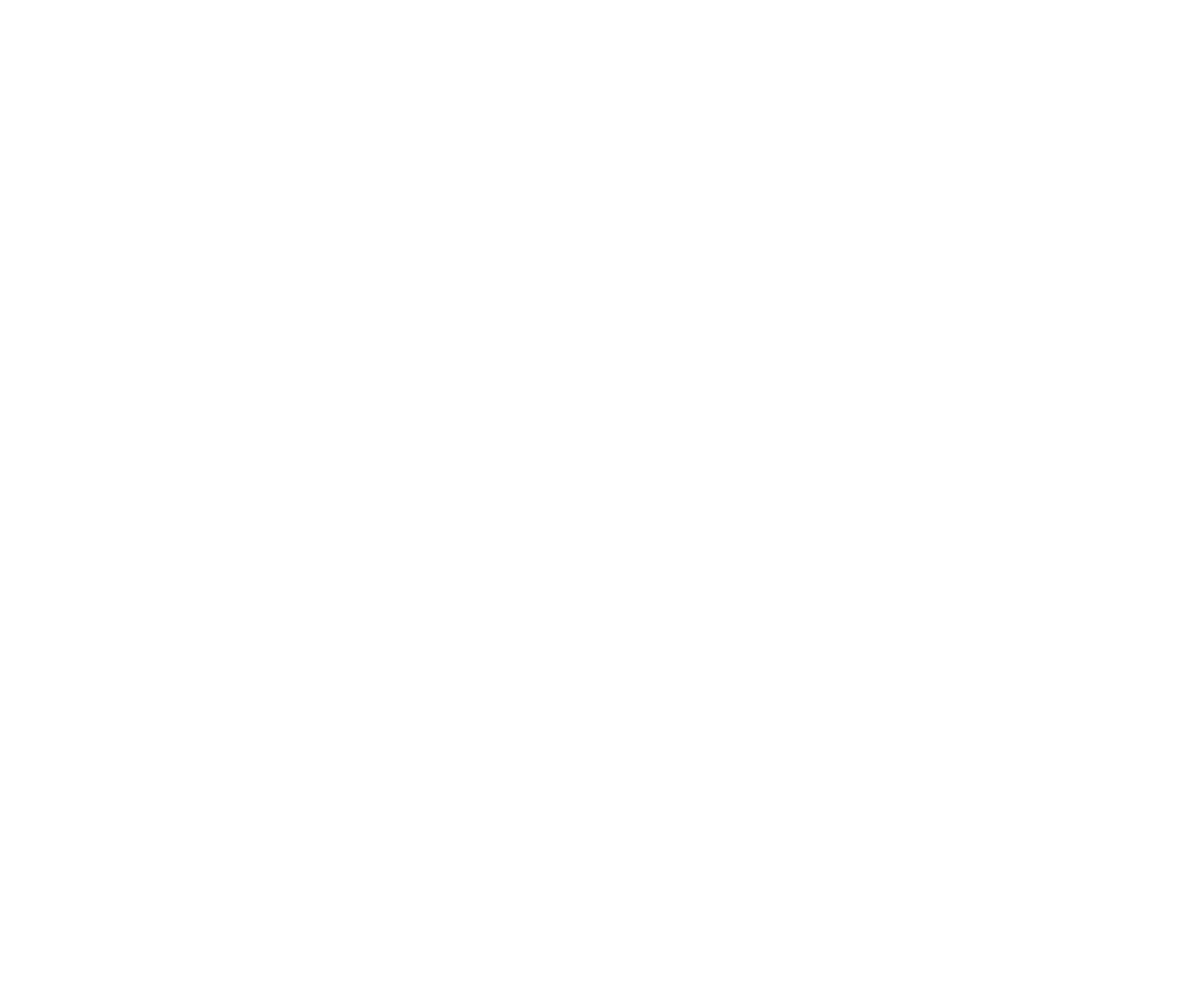
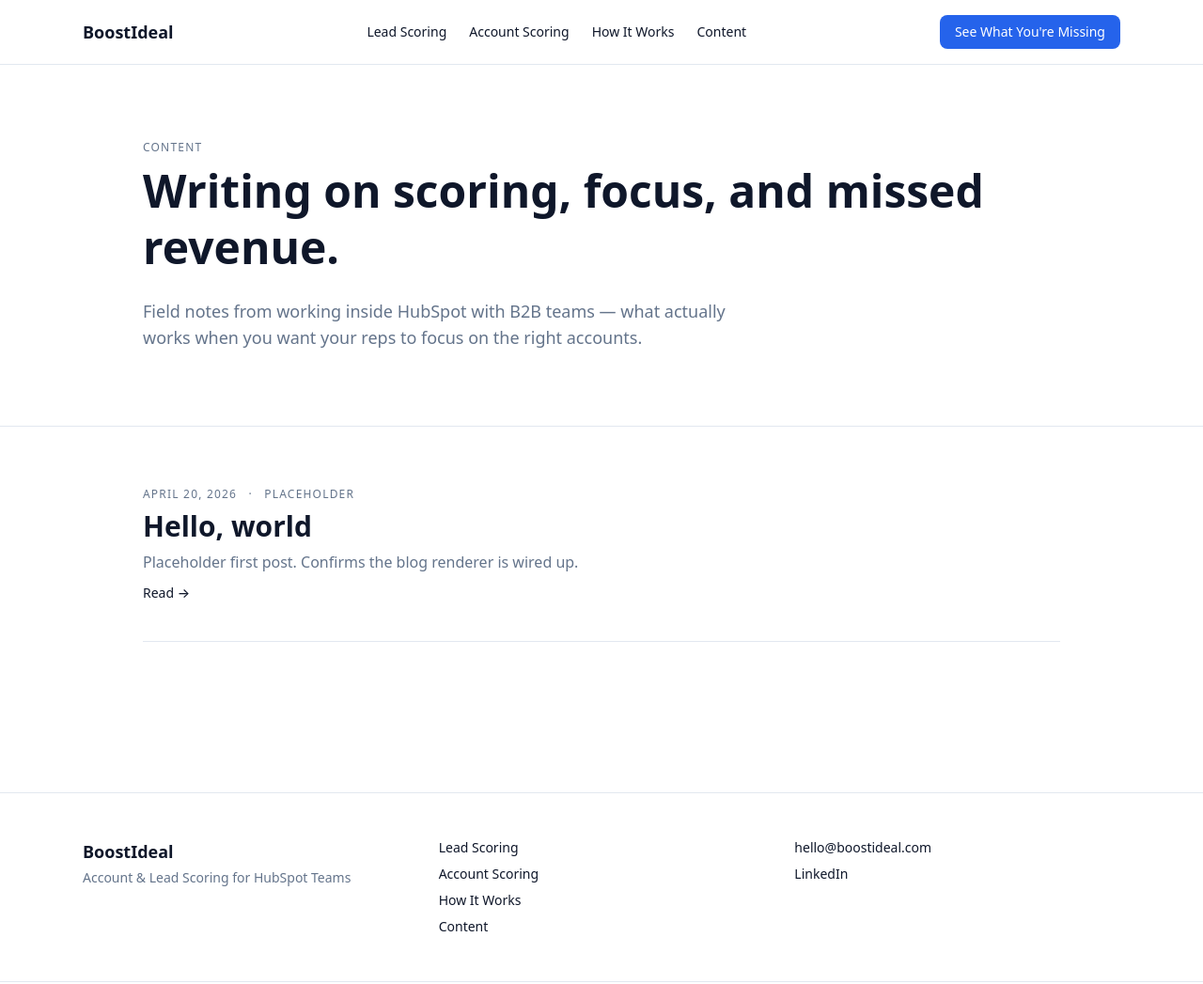
Before and after one commit to gt-quantum/boostideal-website, an Astro site: page /blog in a window 1280 px wide. Before the commit this address had no page. Shown: the top 1047 px of the page at 94% size. Before the commit the page ends 800 px from the top, so only its background shows below. Built offline with nearby package versions, Linux system fonts and the light colour scheme; Astro itself is replaced by a stand-in of ours.

Commit message:
Add /blog collection listing; rename Resources to Content
Creates src/pages/blog/index.astro that reads the blog content
collection, filters drafts, sorts by publishDate desc, and renders
title / description / date / tags with links to each post.

Renames the "Resources" nav + footer link to "Content" and points
it at /blog. Previously it pointed at a non-existent /#resources
anchor.

Adds "← All posts" navigation at the top and bottom of each blog
post so the collection is browseable end-to-end.

```diff
--- a/src/components/Footer.astro
+++ b/src/components/Footer.astro
@@ -12,7 +12,7 @@
       <a href="/#what-you-get" class="hover:underline">Lead Scoring</a>
       <a href="/#what-you-get" class="hover:underline">Account Scoring</a>
       <a href="/#how-it-works" class="hover:underline">How It Works</a>
-      <a href="/#resources" class="hover:underline">Resources</a>
+      <a href="/blog" class="hover:underline">Content</a>
     </nav>
 
     <div class="flex flex-col gap-2 text-sm">
--- a/src/components/Nav.astro
+++ b/src/components/Nav.astro
@@ -8,7 +8,7 @@
       <a href="/#what-you-get" class="hover:underline">Lead Scoring</a>
       <a href="/#what-you-get" class="hover:underline">Account Scoring</a>
       <a href="/#how-it-works" class="hover:underline">How It Works</a>
-      <a href="/#resources" class="hover:underline">Resources</a>
+      <a href="/blog" class="hover:underline">Content</a>
     </nav>
 
     <button
--- a/src/pages/blog/[...slug].astro
+++ b/src/pages/blog/[...slug].astro
@@ -36,11 +36,17 @@
   jsonLd={jsonLd}
 >
   <article class="mx-auto max-w-3xl px-6 py-16">
-    <p class="text-xs uppercase tracking-widest text-muted">{formattedDate}</p>
+    <p>
+      <a href="/blog" class="text-sm text-muted hover:underline">← All posts</a>
+    </p>
+    <p class="mt-6 text-xs uppercase tracking-widest text-muted">{formattedDate}</p>
     <h1 class="mt-2 text-4xl font-semibold leading-tight">{post.data.title}</h1>
     <p class="mt-3 text-lg text-muted">{post.data.description}</p>
     <div class="mt-8 leading-relaxed">
       <Content />
     </div>
+    <p class="mt-16 border-t border-border pt-8">
+      <a href="/blog" class="text-sm text-muted hover:underline">← All posts</a>
+    </p>
   </article>
 </Base>
--- /dev/null
+++ b/src/pages/blog/index.astro
@@ -0,0 +1,81 @@
+---
+import { getCollection } from 'astro:content';
+import Base from '../../layouts/Base.astro';
+
+const posts = (await getCollection('blog', ({ data }) => !data.draft)).sort(
+  (a, b) => b.data.publishDate.valueOf() - a.data.publishDate.valueOf(),
+);
+
+const jsonLd = {
+  '@context': 'https://schema.org',
+  '@type': 'Blog',
+  name: 'BoostIdeal — Content',
+  url: 'https://boostideal.com/blog',
+};
+
+function formatDate(d: Date) {
+  return d.toLocaleDateString('en-US', {
+    year: 'numeric',
+    month: 'long',
+    day: 'numeric',
+  });
+}
+---
+<Base
+  title="Content — BoostIdeal"
+  description="Writing on account scoring, lead scoring, and making HubSpot focus on the right revenue."
+  jsonLd={jsonLd}
+>
+  <section class="border-b border-border">
+    <div class="mx-auto max-w-5xl px-6 py-20">
+      <p class="text-xs uppercase tracking-widest text-muted">Content</p>
+      <h1 class="mt-2 text-4xl font-semibold leading-tight md:text-5xl">
+        Writing on scoring, focus, and missed revenue.
+      </h1>
+      <p class="mt-6 max-w-2xl text-lg text-muted">
+        Field notes from working inside HubSpot with B2B teams — what actually works
+        when you want your reps to focus on the right accounts.
+      </p>
+    </div>
+  </section>
+
+  <section class="mx-auto max-w-5xl px-6 py-16">
+    {posts.length === 0 ? (
+      <p class="text-muted">No posts yet.</p>
+    ) : (
+      <ul class="grid gap-10">
+        {posts.map((post) => (
+          <li>
+            <article class="flex flex-col gap-2 border-b border-border pb-10">
+              <p class="text-xs uppercase tracking-widest text-muted">
+                <time datetime={post.data.publishDate.toISOString()}>
+                  {formatDate(post.data.publishDate)}
+                </time>
+                {post.data.tags.length > 0 && (
+                  <>
+                    <span class="mx-2">·</span>
+                    <span>{post.data.tags.join(', ')}</span>
+                  </>
+                )}
+              </p>
+              <h2 class="text-2xl font-semibold md:text-3xl">
+                <a href={`/blog/${post.id}/`} class="hover:underline">
+                  {post.data.title}
+                </a>
+              </h2>
+              <p class="text-muted">{post.data.description}</p>
+              <p>
+                <a
+                  href={`/blog/${post.id}/`}
+                  class="text-sm font-medium text-accent hover:underline"
+                >
+                  Read →
+                </a>
+              </p>
+            </article>
+          </li>
+        ))}
+      </ul>
+    )}
+  </section>
+</Base>
```
